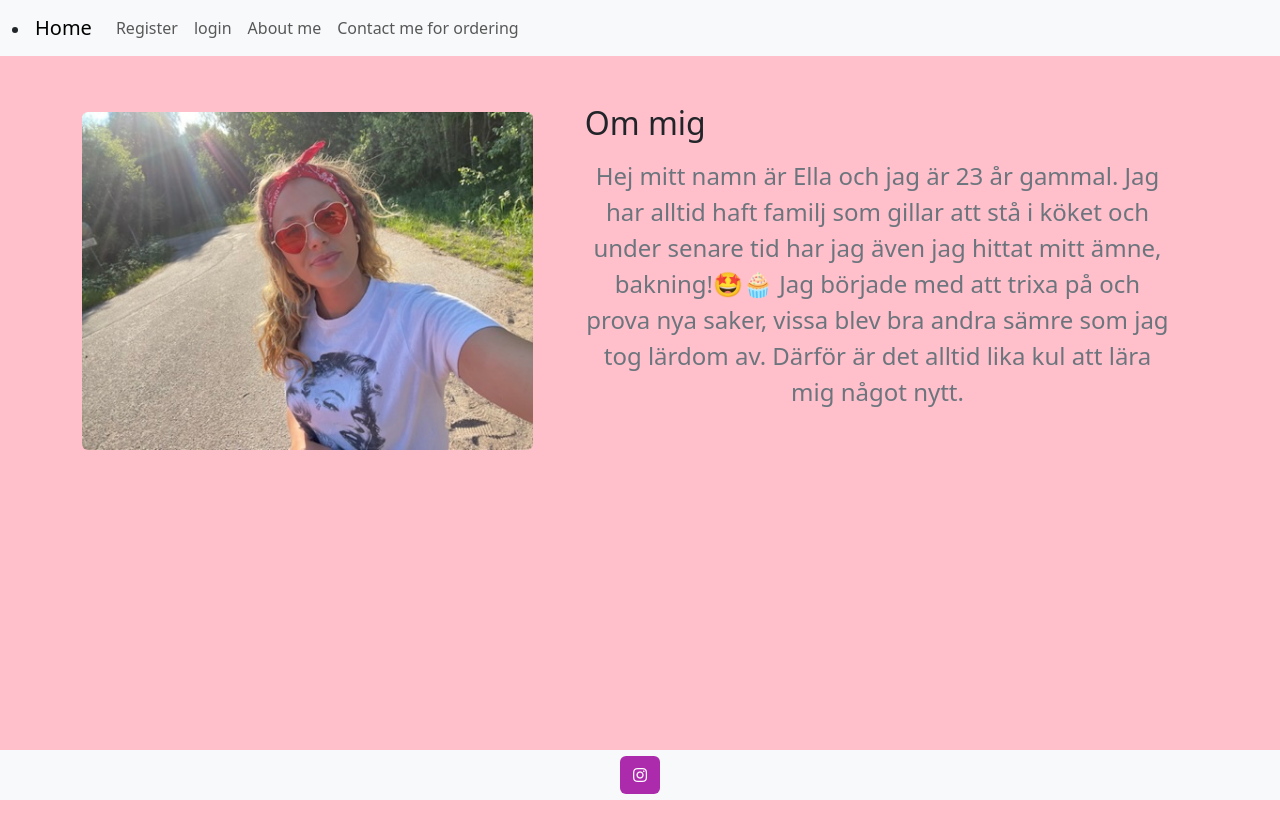
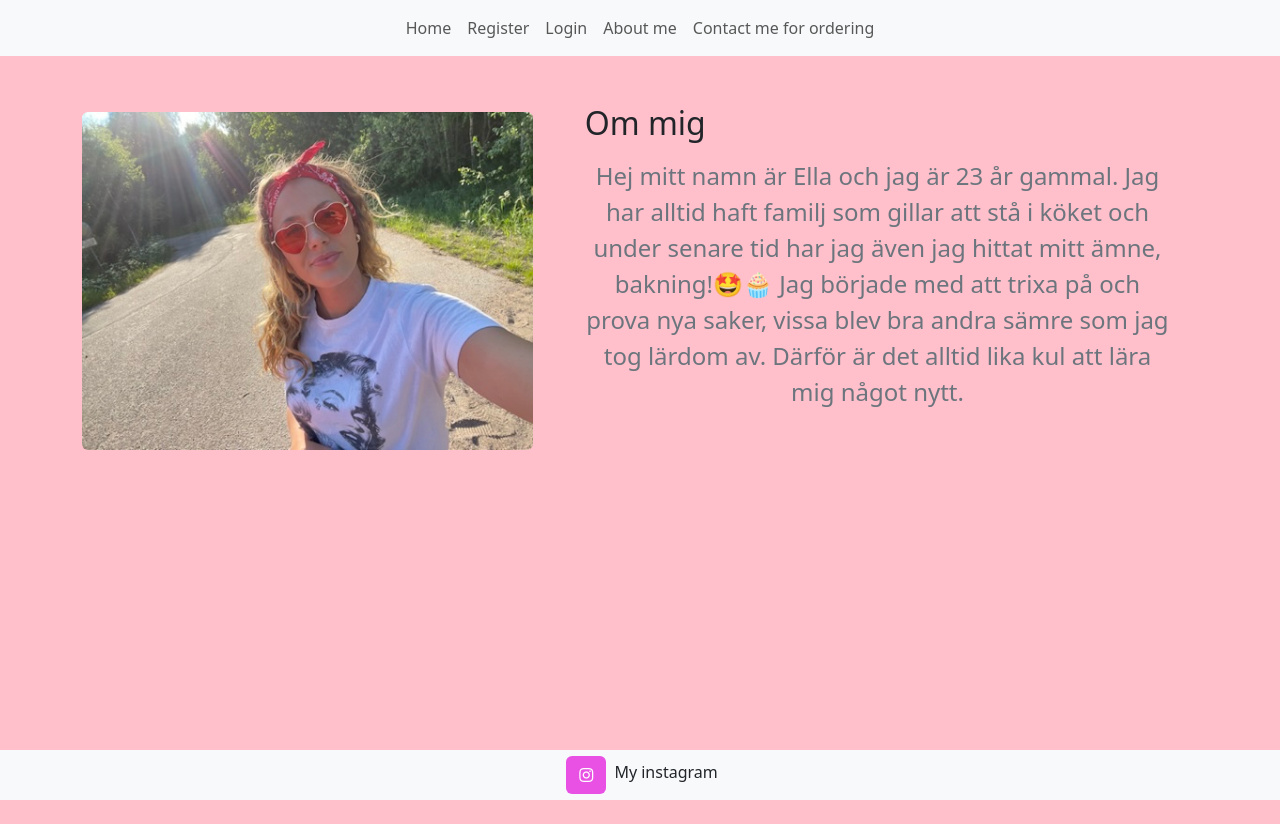
Before and after one commit to shixen/ella_recipe, a Django app: page /about/about/ in a window 1280 px wide. Before the commit the page ends 800 px from the top, so only its background shows below. Run offline with Django 4.2, Linux system fonts and the light colour scheme.

Commit message:
add unordered list to navbar and center items

```diff
--- a/templates/base.html
+++ b/templates/base.html
@@ -17,56 +17,59 @@
     </script>
     <script src="{% static 'js/script.js' %}"></script>
     <!-- custom css -->
-    <link href="{% static 'css/style.css' %}" rel="stylesheet" type="text/css" >
+    <link href="{% static 'css/style.css' %}" rel="stylesheet" type="text/css">
 </head>
 
 <body class="d-flex flex-column min-vh-100">
     <!-- nvigation -->
     <nav class="navbar navbar-expand-lg bg-body-tertiary">
         <div class="container-fluid justify-content-center">
-            <li class="nav-item">
-                <a class="navbar-brand" href="{% url 'home' %}">Home</a>
-            </li>
-            <button class="navbar-toggler" type="button" data-bs-toggle="collapse" data-bs-target="#navbarNavAltMarkup"
-                aria-controls="navbarNavAltMarkup" aria-expanded="false" aria-label="Toggle navigation">
+            <button class="navbar-toggler" type="button" data-bs-toggle="collapse" data-bs-target="#navbarNavAltMarkup" aria-controls="navbarNavAltMarkup" aria-expanded="false" aria-label="Toggle navigation">
                 <span class="navbar-toggler-icon"></span>
             </button>
-            <div class="collapse navbar-collapse" id="navbarNavAltMarkup">
-                <div class="navbar-nav">
-                    <!-- account registration -->
+            <div class="collapse navbar-collapse justify-content-center" id="navbarNavAltMarkup">
+                <ul class="navbar-nav">
+                    <li class="nav-item">
+                        <a class="nav-link" href="{% url 'home' %}">Home</a>
+                    </li>
                     {% if user.is_authenticated %}
-                    <li>
+                    <li class="nav-item">
                         <a class="nav-link" href="{% url 'account_logout' %}">Logout</a>
                     </li>
                     {% else %}
-                    <li>
+                    <li class="nav-item">
                         <a class="nav-link" href="{% url 'account_signup' %}">Register</a>
                     </li>
-                    <li>
-                        <a class="nav-link" href="{% url 'account_login' %}">login</a>
+                    <li class="nav-item">
+                        <a class="nav-link" href="{% url 'account_login' %}">Login</a>
                     </li>
                     {% endif %}
-                    <a class="nav-link" href="{% url 'about' %}">About me</a>
-                    <a class="nav-link" href="{% url 'contact' %}">Contact me for ordering</a>
-                </div>
+                    <li class="nav-item">
+                        <a class="nav-link" href="{% url 'about' %}">About me</a>
+                    </li>
+                    <li class="nav-item">
+                        <a class="nav-link" href="{% url 'contact' %}">Contact me for ordering</a>
+                    </li>
+                </ul>
             </div>
         </div>
-    </nav>
+    </nav
     <main class="flex-grow-1">
         {% block content %}
         <!-- main content -->
         {% endblock content %}
     </main>
-    <footer class="bg-body-tertiary text-center">
+    <footer class="bg-body-tertiary text-center footer-custom">
         <!-- Grid container -->
         <div class="container p-4 pb-0">
             <!-- Section: Social media -->
             <section class="mb-4">
                 <!-- Instagram -->
-                <a data-mdb-ripple-init class="btn text-white btn-floating m-1" style="background-color: #ac2bac;"
+                <a data-mdb-ripple-init class="btn text-white btn-floating m-1 instagram-btn"
                     href="https://www.instagram.com/ellas_bakning/" role="button">
                     <i class="fab fa-instagram"></i>
                 </a>
+                <p class="footer-text">My instagram</p>
             </section>
         </div>
     </footer>
```
